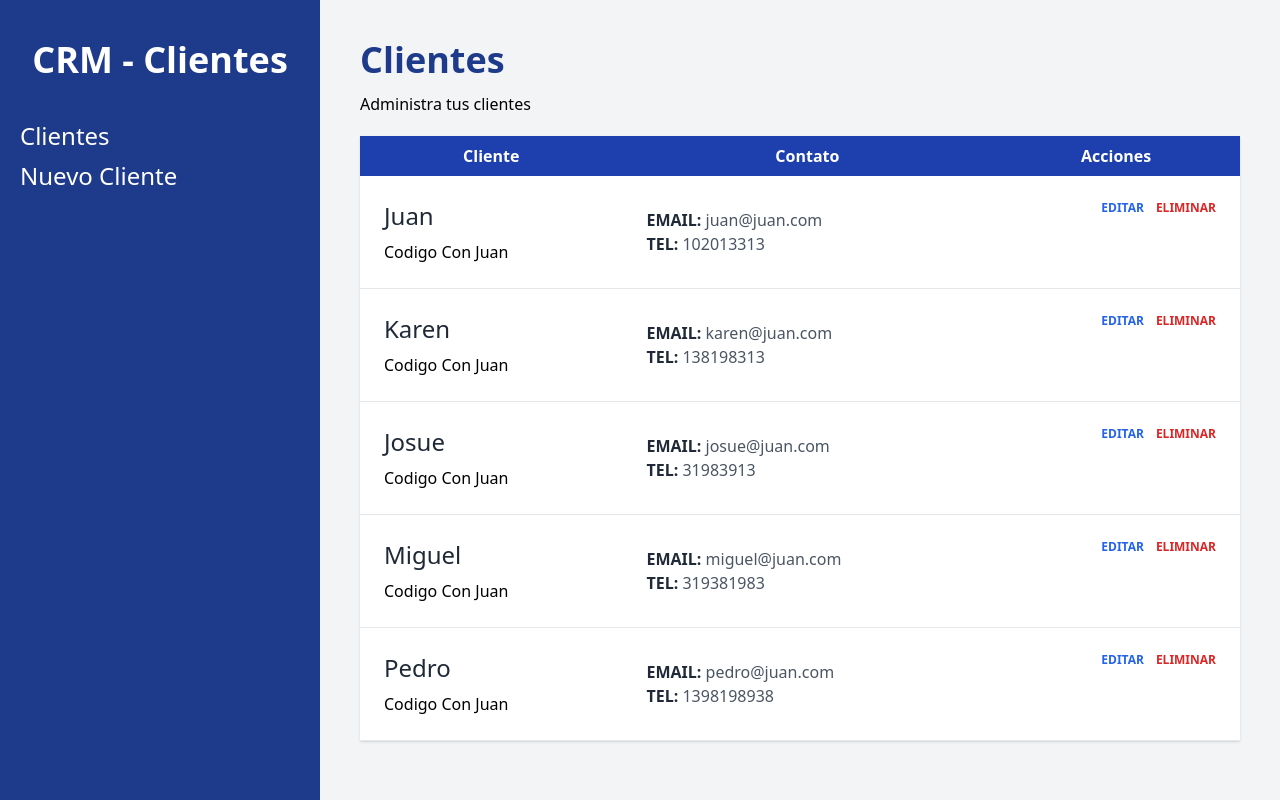
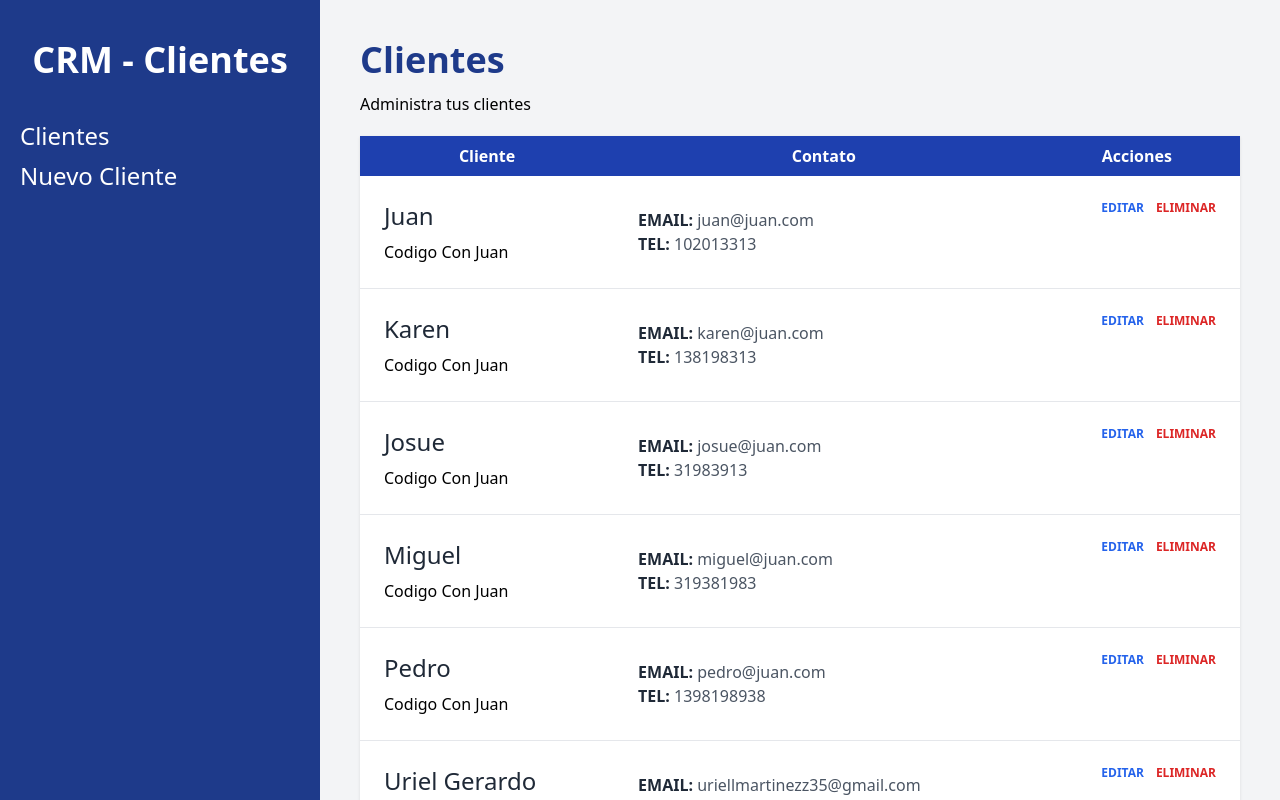
Before and after one commit to UrielMartinez21/CRM, a React (Vite) app: page / in a window 1280 px wide. Built offline with nearby package versions, Linux system fonts and the light colour scheme; data requests are answered from the project's data file.

Commit message:
Metodo post

```diff
--- a/db.json
+++ b/db.json
@@ -1,5 +1,5 @@
 {
-    "clientes" : [
+  "clientes": [
     {
       "id": 1,
       "nombre": "Juan",
@@ -34,6 +34,14 @@
       "telefono": 1398198938,
       "email": "pedro@juan.com",
       "empresa": "Codigo Con Juan"
+    },
+    {
+      "nombre": "Uriel Gerardo",
+      "empresa": "IPN",
+      "email": "uriellmartinezz35@gmail.com",
+      "telefono": "5567061251",
+      "notas": "Nota de uriel",
+      "id": 6
     }
   ]
 }
--- /dev/null
+++ b/src/data/Clientes.js
@@ -0,0 +1,22 @@
+//---> Metodo get al back-end
+export const obtenerClientes = async () => {
+  const respuesta = await fetch(import.meta.env.VITE_API_URL) // Se obtiene el objeto
+  const resultado = await respuesta.json()                    // Se convierte en JSON
+  return resultado
+}
+
+//---> Metodo post al back-end
+export const agregarCliente = async (datos) => {
+  try {
+    const respuesta = await fetch(import.meta.env.VITE_API_URL, {
+      method: "POST",                     // Fetch por defecto usa metodo get
+      body: JSON.stringify(datos),        // Convierte los datos a un JSON
+      headers: {
+        "Content-Type":"application/json" // Decimos que la peticion sera de tipo JSON
+      }
+    })
+    await respuesta.json()                // Retornara verdadero o falso
+  } catch (error) {
+    console.log(error)                    // Mensaje de error
+  }
+}
--- a/src/data/Clientes.jsx
+++ /dev/null
@@ -1,5 +0,0 @@
-export const obtenerClientes = async() => {
-    const respuesta = await fetch(import.meta.env.VITE_API_URL) // Se obtiene el objeto
-    const resultado = await respuesta.json()                    // Se convierte en JSON
-    return resultado
-}
--- a/src/pages/Index.jsx
+++ b/src/pages/Index.jsx
@@ -3,8 +3,8 @@ import Cliente from '../components/Cliente'
 import { obtenerClientes } from '../data/Clientes'
 
 //--------------------------| Para agregarle state a la aplicacion |--------------------------
-export const loader = () => {               // Para que funcione tiene que retornar algo
-    const clientes = obtenerClientes()
+export const loader = () => {               // PARA QUE FUNCIONE TIENE QUE RETORNAR ALGO
+  const clientes = obtenerClientes()      // Obtiene los clientes del archivo que obtuvo del back-end
   return clientes
 }
 
--- a/src/pages/NuevoCliente.jsx
+++ b/src/pages/NuevoCliente.jsx
@@ -1,43 +1,46 @@
 import {
   useNavigate,                                        // Hook para navegar entre paginas
   Form,                                               // Para manejar el envio de formularios
-    useActionData                                       // Para acceder a datos desde otro componente
+  useActionData,                                      // Para acceder a datos desde otro componente
+  redirect                                            // Redireccionara a otra pagina
 } from 'react-router-dom'
-import Formulario from '../components/Formulario'       // Componente creado por desarrollador
+import Formulario from '../components/Formulario'     // Componente creado por desarrollador
 import Error from '../components/Error'
+import { agregarCliente } from '../data/Clientes'
 
 //--------------------------| Metodo que sera accedido desde 'main' |--------------------------
-export const action = async ({ request }) => {          // Contendra todo lo que usuario ponga en formulario
+export const action = async ({ request }) => {        // Contendra todo lo que usuario ponga en formulario
   const formData = await request.formData()           // Obtener datos de 'request'
   const datos = Object.fromEntries(formData)          // Se convierte en un objeto para poder ser leido
 
-    const email = formData.get('email')                   // Obtener valor especifico de 'formData'
+  const email = formData.get('email')                 // Obtener valor especifico de 'formData'
 
   //---> Agregar validacion campos vacios
-    const errores = []                                  // Lista/Arreglo vacio
-    if (Object.values(datos).includes('')) {            // Si algun valor del objeto tiene cadena vacia
+  const errores = []                                // Lista/Arreglo vacio
+  if (Object.values(datos).includes('')) {          // Si algun valor del objeto tiene cadena vacia
     errores.push('Falta llenar los campos')         // 'push' añade elementos al final de la lista
   }
 
   //---> Validar correo
   let regex = new RegExp("([!#-'*+/-9=?A-Z^-~-]+(\.[!#-'*+/-9=?A-Z^-~-]+)*|\"\(\[\]!#-[^-~ \t]|(\\[\t -~]))+\")@([!#-'*+/-9=?A-Z^-~-]+(\.[!#-'*+/-9=?A-Z^-~-]+)*|\[[\t -Z^-~]*])");
-    if (!regex.test(email)) {                           // Si no se cumple la condicion
+  if (!regex.test(email)) {                         // Si no se cumple la condicion
     errores.push('El correo no es valido')
   }
 
   //---> Retornar datos si hay errores
-    if (Object.keys(errores).length) {                  // Si tiene algo el arreglo de 'errores'
+  if (Object.keys(errores).length) {                // Si tiene algo el arreglo de 'errores'
     return errores
   }
+  await agregarCliente(datos)
+  return redirect("/")                              // Redireccionara a pagina principal
 }
 
 //--------------------------| Componente principal del archivo |--------------------------
 const NuevoCliente = () => {
-    const navigate = useNavigate()                      // Para navegar entre paginas
-    const errores = useActionData()                     // Acceder a lo que retorno 'Action'
+  const navigate = useNavigate()                    // Para navegar entre paginas
+  const errores = useActionData()                   // Acceder a lo que retorno 'Action'
 
 //--------------------------| Valor que regresara |--------------------------
-
   return (
     <>
       <h1 className='font-black text-4xl text-blue-900'>Nuevo Cliente</h1>
@@ -55,6 +58,7 @@ const NuevoCliente = () => {
         <Form
           method='post'                   // Metodo que se mandara cuando se presione 'enviar'
           noValidate                      // Desactivar validacion de HTML
+          // action=''
         >
           <Formulario />
           <input
```
Also changed, not shown: src/components/Formulario.jsx (indentation only). Lines whose indentation alone changed are shown as unchanged.
